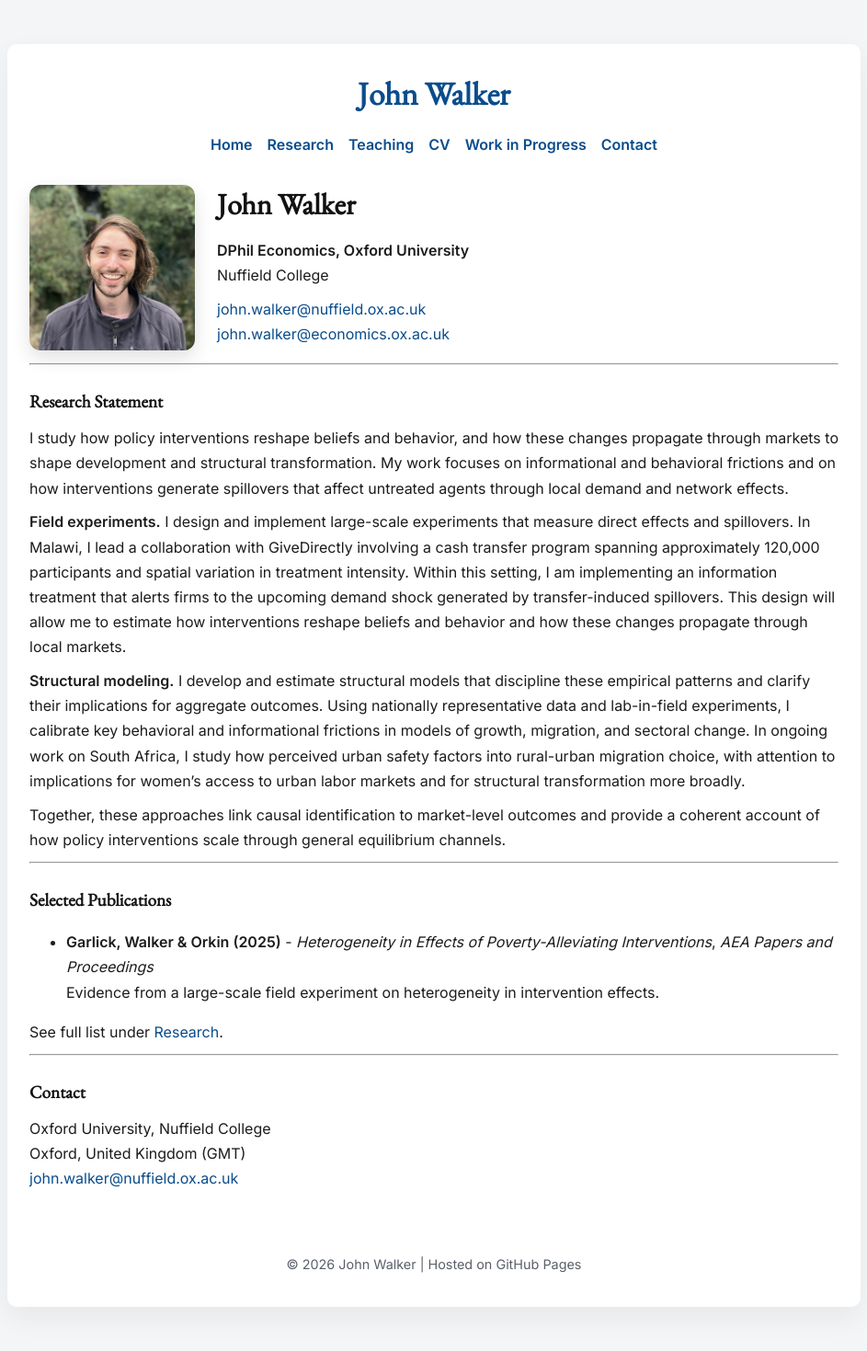
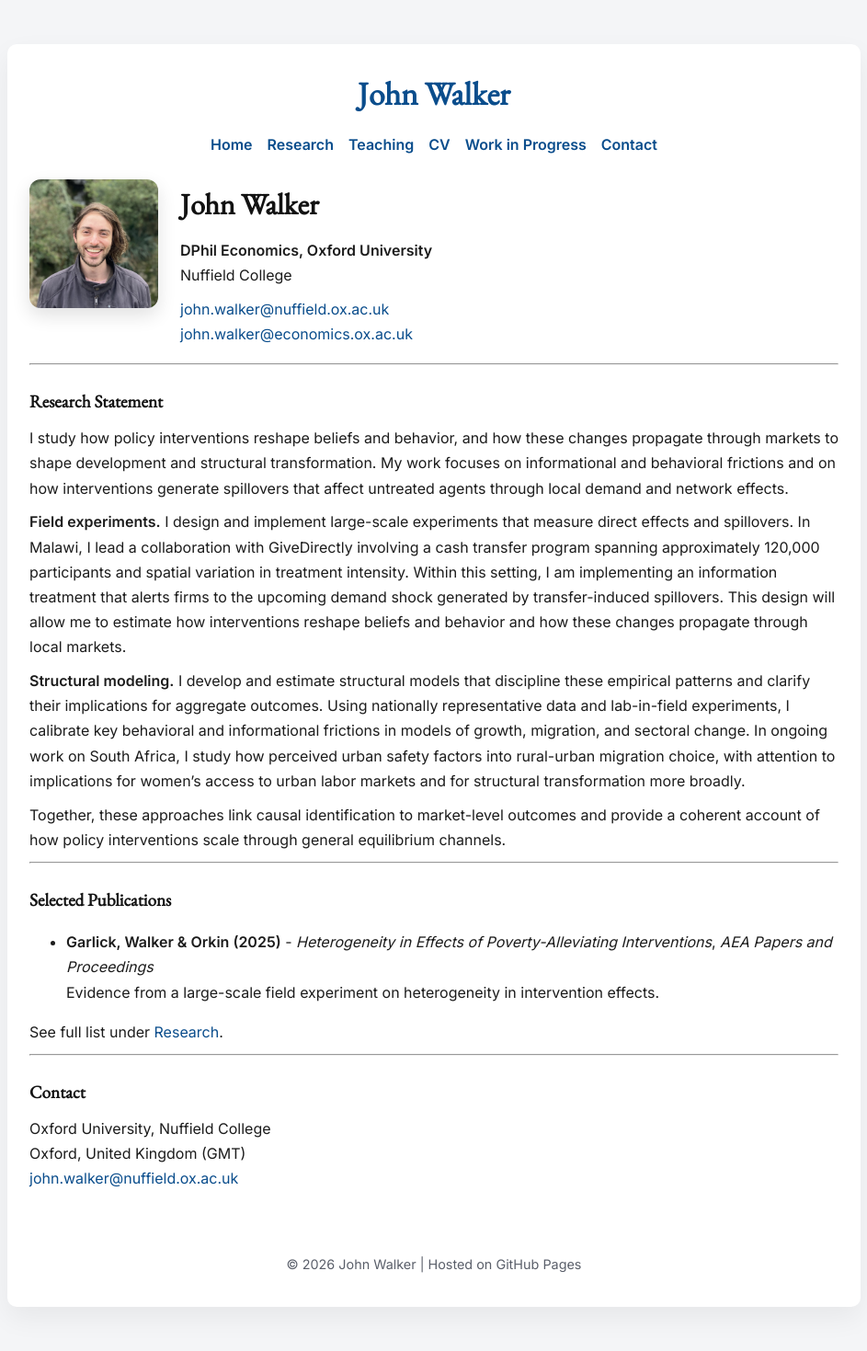
Before and after one commit to jwal1024/johnwalkerecon.github.io, a Jekyll site: the page built from index.md, in a window 1280 px wide. Shown: the whole page at 92% size, without its empty margins (168-1111 px from the left). Built offline with Jekyll 4.4.1, drawn with Linux system fonts in a browser that asks for light colours.

Commit message:
Fix headshot

```diff
--- a/assets/css/style.css
+++ b/assets/css/style.css
@@ -29,14 +29,16 @@ main {
 .hero {
   display: flex;
   flex-wrap: wrap;
-  align-items: center;
+  align-items: flex-start;
+  justify-content: flex-start;
   gap: 1.5rem;
+  text-align: left;
 }
 .hero h1 {
   margin: 0 0 0.5rem 0;
 }
 .headshot {
-  width: 180px;
+  width: 140px;
   max-width: 100%;
   border-radius: 12px;
   box-shadow: 0 8px 20px rgba(0,0,0,0.12);
```
